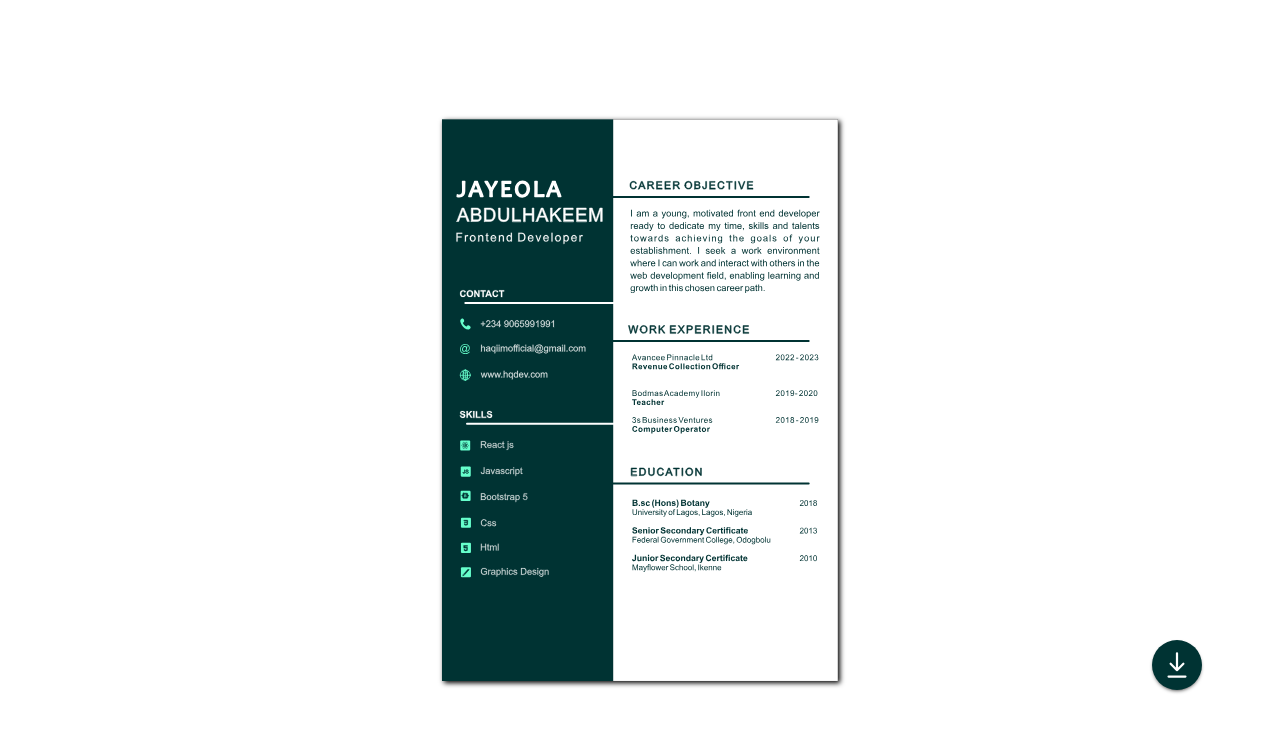
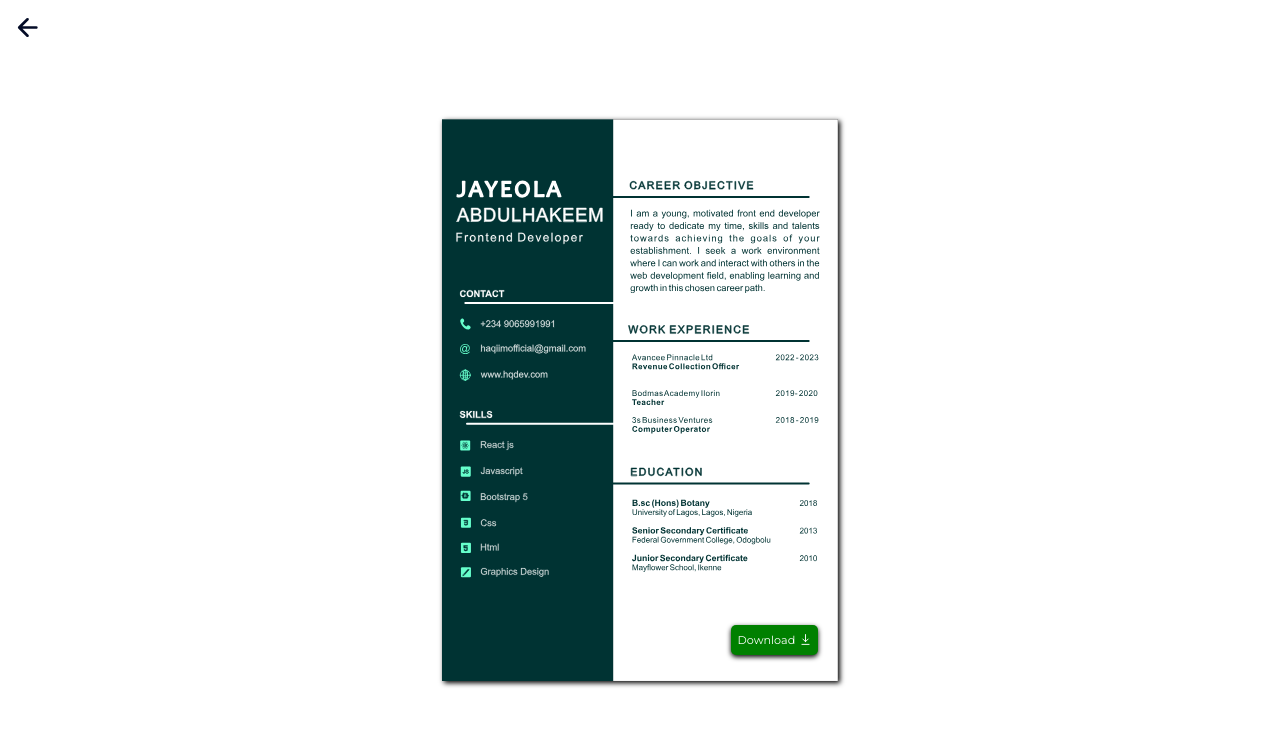
Before and after one commit to CoderHaqiim/Portfolio, a website: page resume.html in a window 1280 px wide. Drawn offline with Linux system fonts and the light colour scheme.

Commit message:
worked on the resume and made it able to adapt to different screen sizes and added a few features to it

```diff
--- a/resume.css
+++ b/resume.css
@@ -3,6 +3,7 @@
     padding: 0px;
     border:0px;
     margin:0px;
+    font-family: 'Montserrat', sans-serif;
 }
 :root{
     --background-color:#003333;
@@ -14,10 +15,23 @@ body{
     align-items: center;
     justify-content: center;
 }
+#exit-button{
+    height: 35px;
+    width:35px;
+    position: absolute;
+    border-radius:10px;
+    top:10px;
+    padding:3px;
+    display: flex;
+    justify-items: center;
+    align-items: center;
+    left:10px;
+}
 #sheet{
     width:396.85px;
     height:561.26px;
     box-shadow:2px 2px 5px 0px black;
+    position: relative;
 }
 #container{
     width:100%;
@@ -28,24 +42,33 @@ body{
     justify-content: center;
 }
 button{
-    padding:10px;
     border-radius:5px;
     background-color:var(--action);
     font-weight:bold;
     font-size:1rem;
     position: relative;
-    box-shadow:0px 2px 4px -2px black;
+    box-shadow:0px 2px 5px 0px black;
 }
 #download-button{
-    width:50px;
-    height:50px;
-    padding:12px;
-    border-radius:50%;
-    background-color:var(--background-color);
+    width:auto;
+    height:30px;
+    padding: 7px;
+    border-radius:5px;
+    background-color:green;
     position:absolute;
-    top:80%;
-    left:90%;
+    top:90%;
+    right:20px;
     cursor: pointer;
+    display:flex;
+    align-items: center;
+    color:white;
+    font-size:0.7rem;
+    gap:5px;
+    font-weight:100;
+}
+#download-button img{
+    width:0.7rem;
+    height:0.7rem;
 }
 #download-button::after{
     content:" ";
@@ -62,3 +85,11 @@ img{
     width:100%;
     height:100%;
 }
+
+@media only screen and (max-width:500px){
+    #sheet{
+        width:calc(396.85px * 0.8);
+        height:calc(561.26px * 0.8);
+        box-shadow:2px 2px 5px 0px black;
+    }
+}
--- a/resume.html
+++ b/resume.html
@@ -1,6 +1,12 @@
 <!DOCTYPE html>
 <html lang="en">
 <head>
+    <link rel="icon" type="image/x-icon" href="assets/logo2.svg">
+    <meta name="author" content="jaye haqiim">
+    <meta name="description" content="jaye haqiim's portfolio website">
+    <link rel="preconnect" href="https://fonts.googleapis.com">
+    <link rel="preconnect" href="https://fonts.gstatic.com" crossorigin>
+    <link href="https://fonts.googleapis.com/css2?family=Montserrat:wght@400;600;900&display=swap" rel="stylesheet">
     <meta charset="UTF-8">
     <meta http-equiv="X-UA-Compatible" content="IE=edge">
     <meta name="viewport" content="width=device-width, initial-scale=1.0">
@@ -10,14 +16,20 @@
 </head>
 <body>
     <div id="container">
+        <a href="index.html">
+            <div id="exit-button" class="cursor">
+                <img src="assets/back1.svg" alt="back">
+            </div>
+        </a>
         <div id="sheet">
             <img src="assets/resumepp.svg" alt="">
+            <a download href="assets/resumepp.pdf">
+                <button id="download-button">
+                    Download
+                    <img src="assets/downloadicon.svg" alt="download-icon">
+                </button>
+            </a>
         </div>
-        <a download href="assets/resumepp.pdf">
-            <button id="download-button">
-                <img src="assets/downloadicon.svg" alt="download-icon">
-            </button>
-        </a>
     </div>
     <script src="resume.js"></script>
 </body>
```
